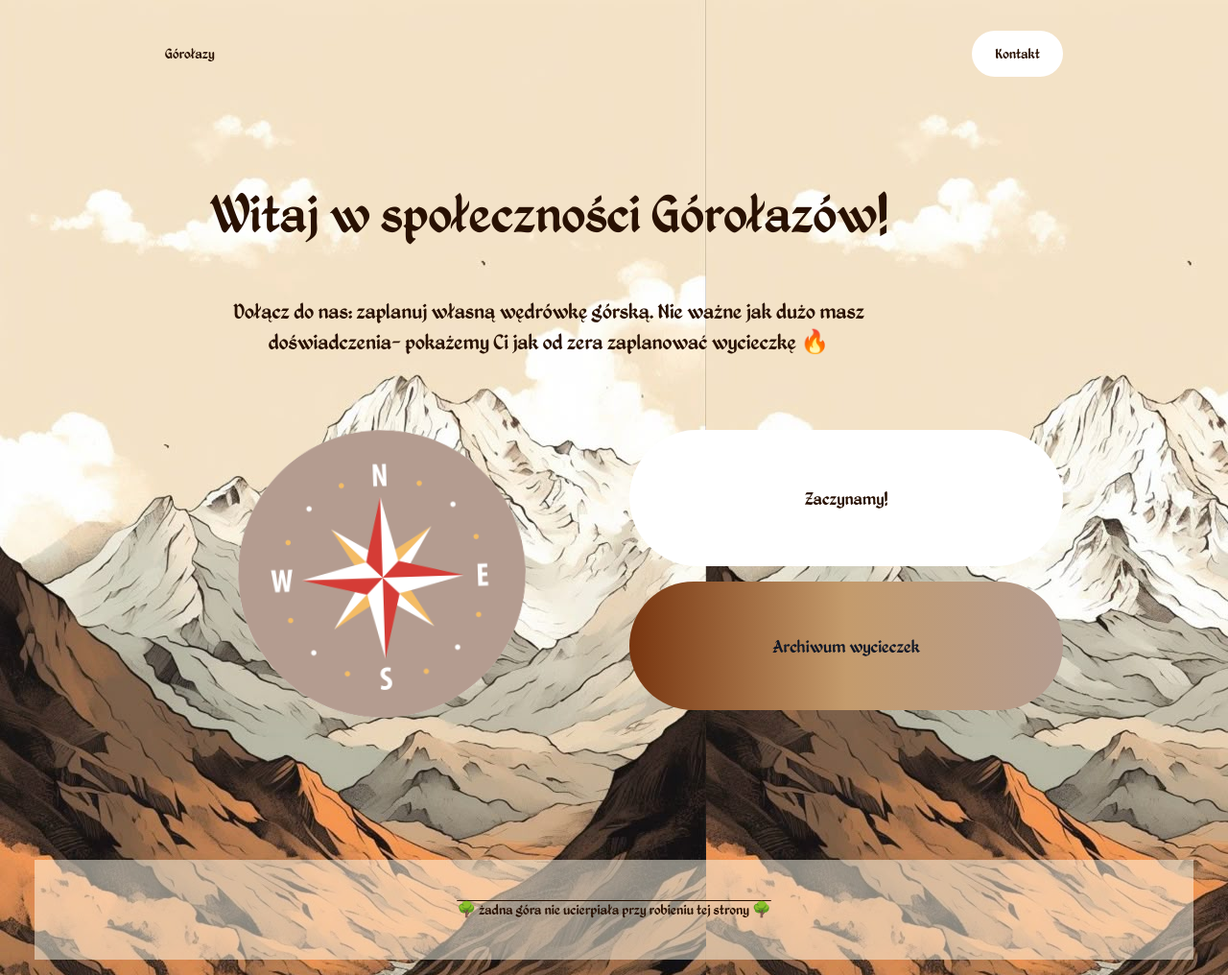
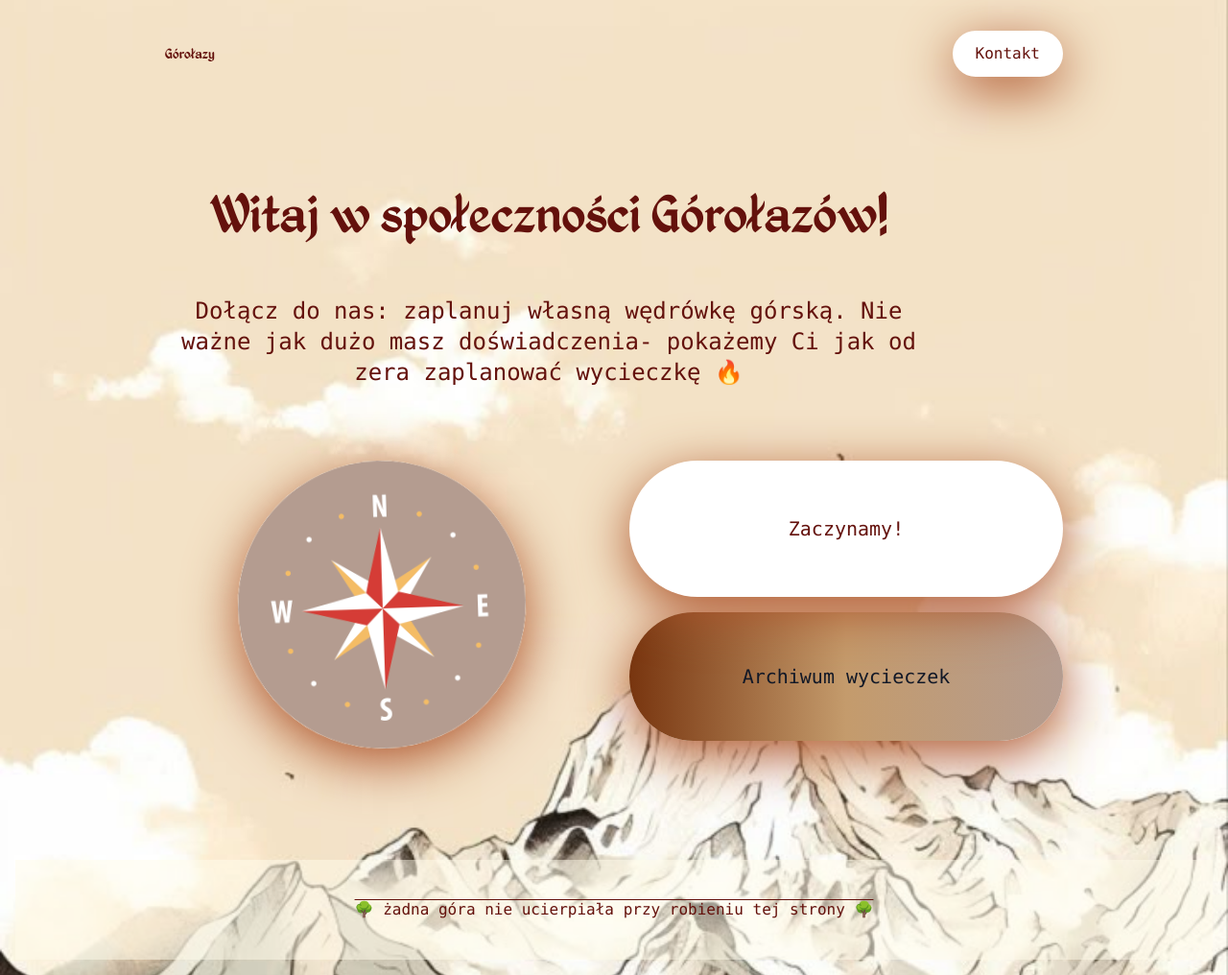
Before and after one commit to kama-pa-go/KGprojects, a Jekyll site: the page index.html, which Jekyll copies as it is, in a window 1280 px wide and 1016 px high. Shown: the whole window at 96% size. Built offline with Jekyll 4.4.1, drawn with Linux system fonts in a browser that asks for light colours.

Commit message:
Your commit message here

```diff
--- a/assets/output.css
+++ b/assets/output.css
@@ -375,6 +375,9 @@
   .m-4 {
     margin: calc(var(--spacing) * 4);
   }
+  .m-5 {
+    margin: calc(var(--spacing) * 5);
+  }
   .mx-auto {
     margin-inline: auto;
   }
@@ -474,11 +477,11 @@
   .h-64 {
     height: calc(var(--spacing) * 64);
   }
-  .h-500 {
-    height: calc(var(--spacing) * 500);
-  }
   .h-auto {
     height: auto;
+  }
+  .h-full {
+    height: 100%;
   }
   .h-screen {
     height: 100vh;
@@ -2049,6 +2052,16 @@
       outline-style: none;
     }
   }
+  .sm\:col-span-1 {
+    @media (width >= 40rem) {
+      grid-column: span 1 / span 1;
+    }
+  }
+  .sm\:col-span-4 {
+    @media (width >= 40rem) {
+      grid-column: span 4 / span 4;
+    }
+  }
   .sm\:grid-cols-2 {
     @media (width >= 40rem) {
       grid-template-columns: repeat(2, minmax(0, 1fr));
@@ -2057,6 +2070,11 @@
   .sm\:grid-cols-4 {
     @media (width >= 40rem) {
       grid-template-columns: repeat(4, minmax(0, 1fr));
+    }
+  }
+  .sm\:grid-cols-5 {
+    @media (width >= 40rem) {
+      grid-template-columns: repeat(5, minmax(0, 1fr));
     }
   }
   .sm\:gap-8 {
@@ -2163,12 +2181,42 @@
 }
 body {
   font-family: Knight, sans-serif;
-  margin-left: 20px;
-  margin-right: 20px;
   background-color: rgb(243, 226, 198);
   -webkit-font-smoothing: antialiased;
-  padding: 0;
-  color: RGB(41, 17, 2);
+  background-repeat: no-repeat;
+  background-size: cover;
+  background-position: top center;
+  background-attachment: scroll;
+  color: RGB(100, 17, 12);
+}
+p {
+  font-family: Monaco, monospace;
+}
+.orangeShadow {
+  box-shadow: 0px 14px 55px rgb(173, 83, 42);
+}
+.lightShadow {
+  position: relative;
+  overflow: hidden;
+}
+.lightShadow p {
+  position: relative;
+  z-index: 2;
+}
+.lightShadow::after {
+  position: absolute;
+  content: '';
+  background: RGB(173, 83, 42);
+  opacity: 0.1;
+  width: 100%;
+  height: 100%;
+  top: 0;
+  right: 100%;
+  transition-duration: 200ms;
+  z-index: 0;
+}
+.lightShadow:hover::after {
+  transform: translateX(100%);
 }
 .container {
   max-width: 800px;
```
